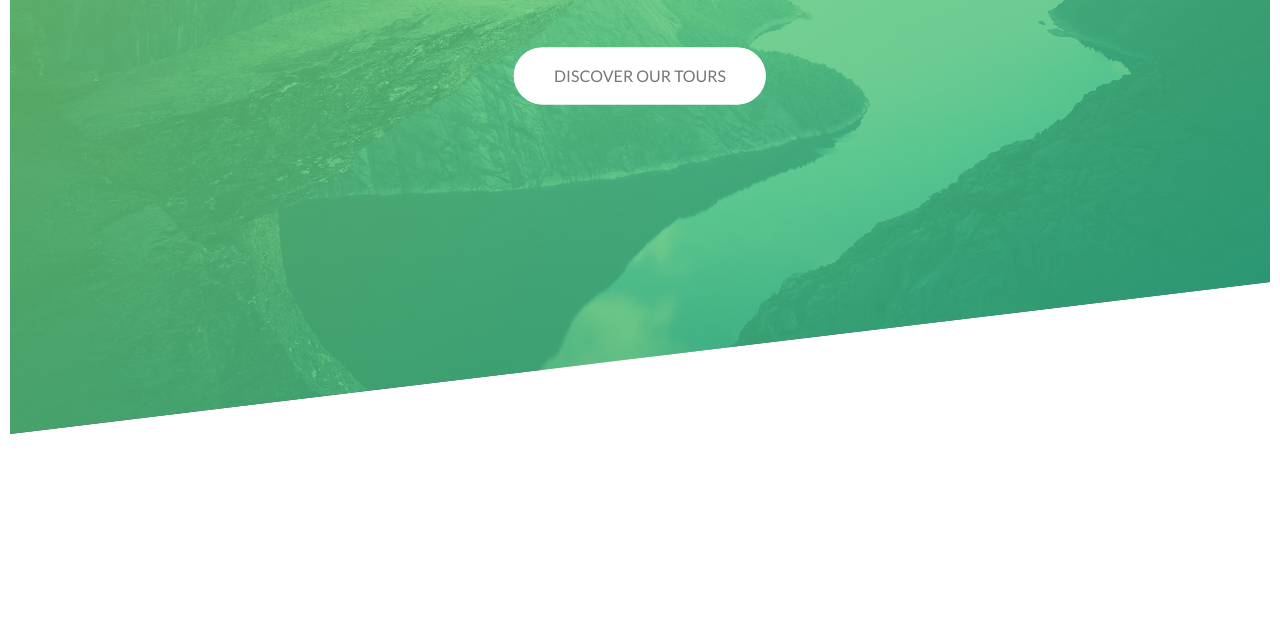
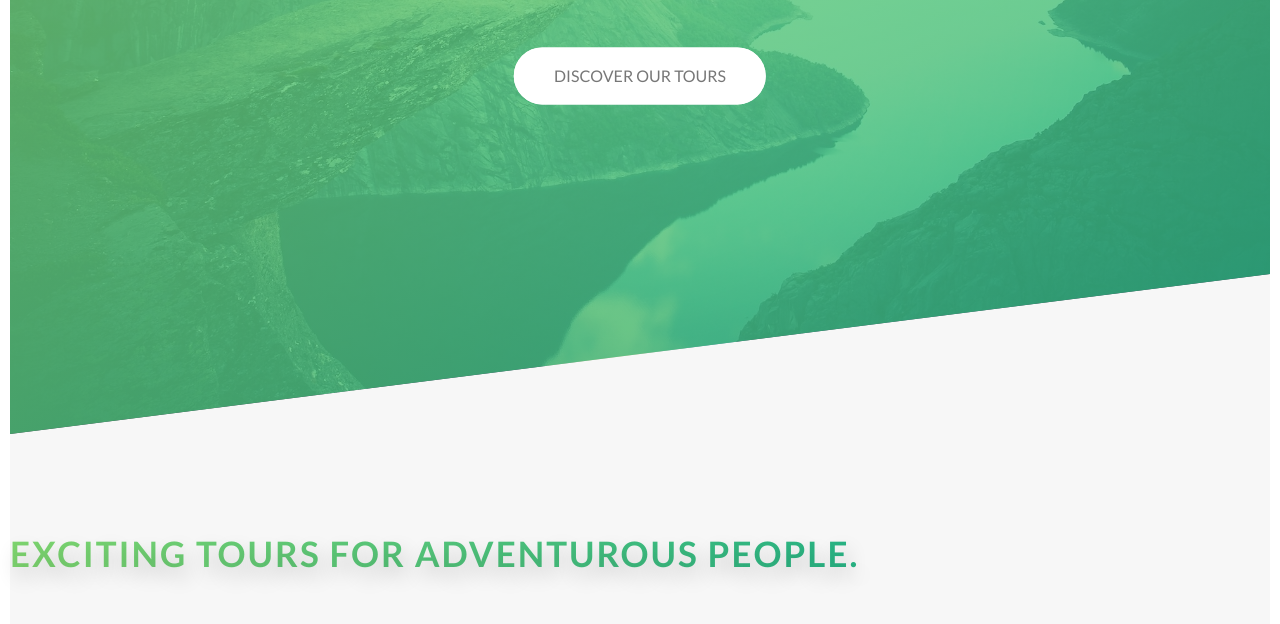
Before and after one commit to casedup/natours, a website: page index.html in a window 1280 px wide. Shown: the part 336-960 px from the top of the page. Before the commit the page ends 800 px from the top, so only its background shows below. Drawn offline with Linux system fonts and the light colour scheme.

Commit message:
added utility class and very nice skewed h2 transform

```diff
--- a/index.html
+++ b/index.html
@@ -21,6 +21,15 @@
             <a href="#0" class="btn btn--white btn--animated">Discover our tours</a>
         </div>
     </header>
+    <main>
+        <section class="section-about">
+            <div class="u-center-text">
+                <h2 class="heading-secondary">
+                    Exciting tours for adventurous people.
+                </h2>
+            </div>
+        </section>
+    </main>
 <!-- layout blueprints -->
     <!-- <section class="grid-test">
         <div class="row">
--- a/sass/abstracts/_variables.scss
+++ b/sass/abstracts/_variables.scss
@@ -6,6 +6,7 @@ $dark-green: #28b485;
 $color-grey: #777;
 $color-white: #fff;
 $color-black: #000;
+$color-grey-light-1: #f7f7f7;
 
 // GRID
 $grid-width: 114rem;
--- a/sass/base/_typography.scss
+++ b/sass/base/_typography.scss
@@ -31,3 +31,20 @@ body {
     }
 
 }
+.heading-secondary {
+    font-size: 3.5rem;
+    text-transform: uppercase;
+    font-weight: 700;
+    background-image: linear-gradient(to right, $light-green, $dark-green);
+    display: inline-block;
+    -webkit-background-clip: text;
+    background-clip: text;
+    color: transparent;
+    letter-spacing: .2rem;
+    transition: .2s transform;
+    text-shadow: .5rem 1rem 2rem rgba($color-black, .2);
+
+    &:hover {
+        transform: skew(2deg, 10deg) scale(1.1);
+    }
+}
--- a/sass/layout/_header.scss
+++ b/sass/layout/_header.scss
@@ -9,7 +9,7 @@
     background-size: cover;
     background-position: top;
     position: relative;
-    clip-path: polygon(0 0, 100% 0, 100% 80%, 0 100%);
+    clip-path: polygon(0 0, 100% 0, 100% 75vh, 0 100%);
 
     &__logo-box {
 
--- a/sass/pages/_home.scss
+++ b/sass/pages/_home.scss
@@ -0,0 +1,6 @@
+.section-about {
+    background-color: $color-grey-light-1;
+    padding: 25rem 0;
+    margin-top: -20vh;
+
+}
--- /dev/null
+++ b/sass/utilities/_utilities.scss
@@ -0,0 +1,3 @@
+.u-center-text {
+    text-align: center;
+}
```
Also changed, not shown: assets/styles.css.
